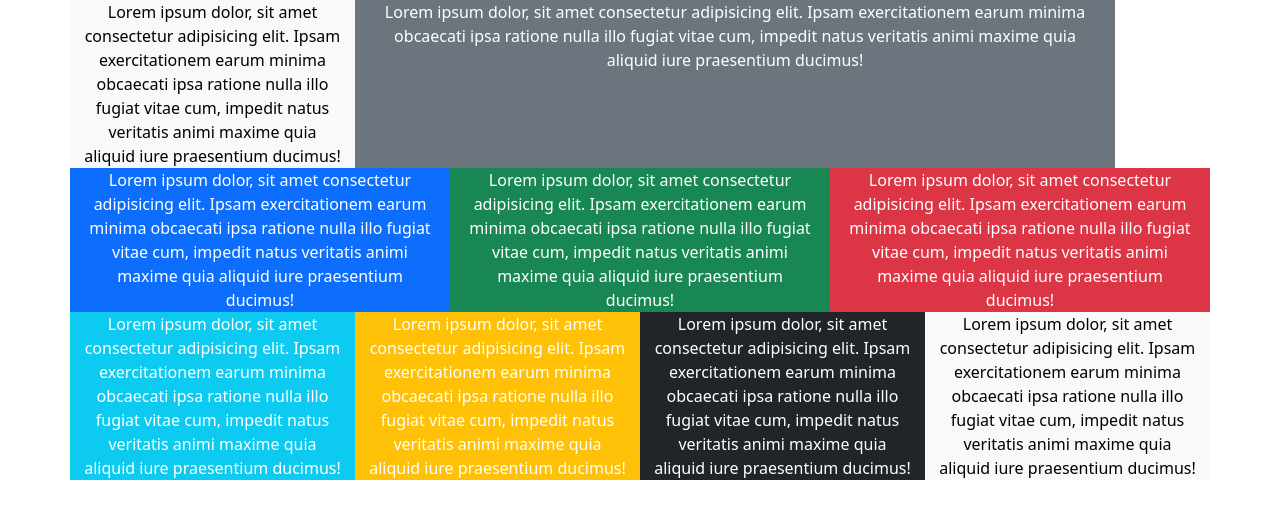
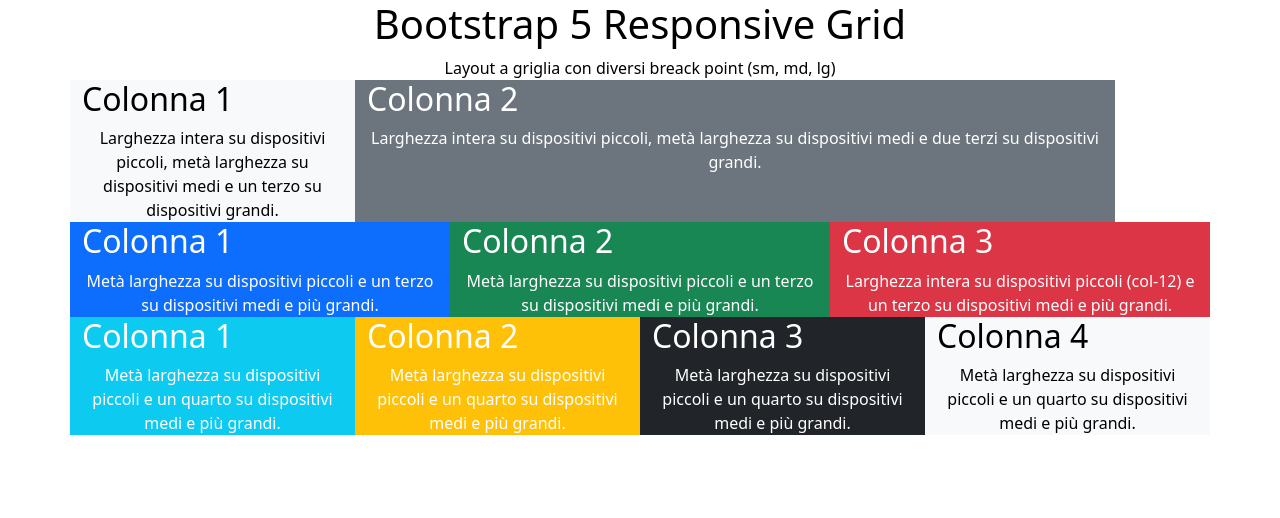
Before and after one commit to Vincenzo-Polverino/htmlcss-bootstrap-layout, a plain HTML site: page index.html in a window 1280 px wide. Drawn offline with nearby package versions, Linux system fonts and the light colour scheme.

Commit message:
add text

```diff
--- a/index.html
+++ b/index.html
@@ -28,48 +28,65 @@
 
     <main>
         <div class="container text-center text-white">
+
+            <h1 class="text-center text-black">Bootstrap 5 Responsive Grid</h1>
+            <span class="text-center text-black ">Layout a griglia con diversi breack point (sm, md, lg)</span>
             <div class="row ">
                 <div class="col-12 col-md-6 col-lg-3 bg-light text-black ">
-                    Lorem ipsum dolor, sit amet consectetur adipisicing elit. Ipsam exercitationem earum minima
-                    obcaecati ipsa ratione nulla illo fugiat vitae cum, impedit natus veritatis animi maxime quia
-                    aliquid iure praesentium ducimus!
+                    <h2 class="text-start">Colonna 1</h2>
+                    <span>Larghezza intera su dispositivi piccoli, metà
+                        larghezza su dispositivi medi e un terzo su
+                        dispositivi grandi.</span>
                 </div>
                 <div class="col-12 col-md-6 col-lg-8 bg-secondary">
-                     Lorem ipsum dolor, sit amet consectetur adipisicing elit. Ipsam exercitationem earum minima
-                    obcaecati ipsa ratione nulla illo fugiat vitae cum, impedit natus veritatis animi maxime quia
-                    aliquid iure praesentium ducimus!
+                    <h2 class="text-start">Colonna 2</h2>
+                    <span>Larghezza intera su dispositivi piccoli, metà larghezza su dispositivi medi e due terzi su
+                        dispositivi
+                        grandi.</span>
                 </div>
             </div>
             <div class="row">
                 <div class="col-6 col-md-4 bg-primary">
-                    Lorem ipsum dolor, sit amet consectetur adipisicing elit. Ipsam exercitationem earum minima
-                    obcaecati ipsa ratione nulla illo fugiat vitae cum, impedit natus veritatis animi maxime quia
-                    aliquid iure praesentium ducimus!
+                    <h2 class="text-start">Colonna 1</h2>
+                    <span>Metà larghezza su dispositivi piccoli e un terzo
+                        su dispositivi medi e più grandi.</span>
                 </div>
                 <div class="col-6 col-md-4 bg-success">
-                   Lorem ipsum dolor, sit amet consectetur adipisicing elit. Ipsam exercitationem earum minima
-                    obcaecati ipsa ratione nulla illo fugiat vitae cum, impedit natus veritatis animi maxime quia
-                    aliquid iure praesentium ducimus!
+                    <h2 class="text-start">Colonna 2</h2>
+                    <span>Metà larghezza su dispositivi piccoli e un terzo
+                        su dispositivi medi e più grandi.</span>
                 </div>
                 <div class="col-12 col-md-4 bg-danger">
-                     Lorem ipsum dolor, sit amet consectetur adipisicing elit. Ipsam exercitationem earum minima
-                    obcaecati ipsa ratione nulla illo fugiat vitae cum, impedit natus veritatis animi maxime quia
-                    aliquid iure praesentium ducimus!
+                    <h2 class="text-start">Colonna 3</h2>
+                    <span>Larghezza intera su dispositivi piccoli (col-12) e
+                        un terzo su dispositivi medi e più grandi.</span>
                 </div>
             </div>
             <div class="row">
-                <div class="bg-info col-6 col-md-3">Lorem ipsum dolor, sit amet consectetur adipisicing elit. Ipsam exercitationem earum minima
-                    obcaecati ipsa ratione nulla illo fugiat vitae cum, impedit natus veritatis animi maxime quia
-                    aliquid iure praesentium ducimus!</div>
-                <div class="bg-warning col-6 col-md-3">Lorem ipsum dolor, sit amet consectetur adipisicing elit. Ipsam exercitationem earum minima
-                    obcaecati ipsa ratione nulla illo fugiat vitae cum, impedit natus veritatis animi maxime quia
-                    aliquid iure praesentium ducimus!</div>
-                <div class="bg-dark col-6 col-md-3">Lorem ipsum dolor, sit amet consectetur adipisicing elit. Ipsam exercitationem earum minima
-                    obcaecati ipsa ratione nulla illo fugiat vitae cum, impedit natus veritatis animi maxime quia
-                    aliquid iure praesentium ducimus!</div>
-                <div class="bg-light text-black col-6 col-md-3">Lorem ipsum dolor, sit amet consectetur adipisicing elit. Ipsam exercitationem earum minima
-                    obcaecati ipsa ratione nulla illo fugiat vitae cum, impedit natus veritatis animi maxime quia
-                    aliquid iure praesentium ducimus!</div>
+                <div class="bg-info col-6 col-md-3">
+                    <h2 class="text-start">Colonna 1</h2>
+                    <span>Metà larghezza su dispositivi
+                        piccoli e un quarto su dispositivi
+                        medi e più grandi.</span>
+                </div>
+                <div class="bg-warning col-6 col-md-3">
+                    <h2 class="text-start">Colonna 2</h2>
+                    <span>Metà larghezza su dispositivi
+                        piccoli e un quarto su dispositivi
+                        medi e più grandi.</span>
+                </div>
+                <div class="bg-dark col-6 col-md-3">
+                    <h2 class="text-start">Colonna 3</h2>
+                    <span>Metà larghezza su dispositivi
+                        piccoli e un quarto su dispositivi
+                        medi e più grandi.</span>
+                </div>
+                <div class="bg-light text-black col-6 col-md-3">
+                    <h2 class="text-start ">Colonna 4</h2>
+                    <span>Metà larghezza su dispositivi
+                        piccoli e un quarto su dispositivi
+                        medi e più grandi.</span>
+                </div>
             </div>
         </div>
 
```
